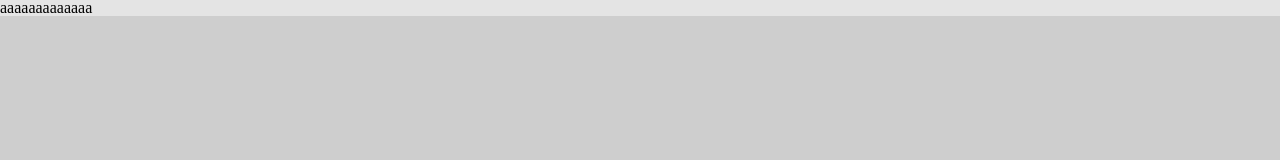
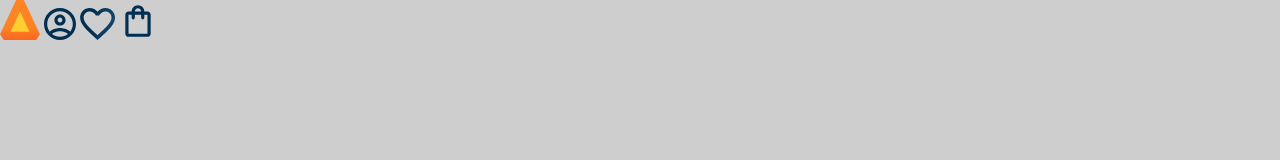
Before and after one commit to MONSTERDRINKER/SITEESCOLASTEFANY, a plain HTML site: page n hb9ujnj m/jjnnk.html in a window 1280 px wide. Drawn offline with Linux system fonts and the light colour scheme.

Commit message:
Add files via upload

```diff
--- a/n hb9ujnj m/jjnnk.html
+++ b/n hb9ujnj m/jjnnk.html
@@ -12,8 +12,14 @@
     </head>
     <body>
 
-        <h1>aaaaaaaaaaaaa</h1>
+        <header class="header">
+            <span class="fodase">
+                <a href="#"><img src="img/Logo.svg"></a>
+                <a href="#"><img src="img/Vector(1).svg"></a>
+                <a href="#"><img src="img/Vector.svg"></a>
+                <a href="#"><img src="img/sacola.svg"></a>
 
+        </header>
 
     </body>
 </html>
```
Also changed, not shown: n hb9ujnj m/img/Logo.svg (added), n hb9ujnj m/img/Sacola.svg (added), n hb9ujnj m/img/Vector(1).svg (added), n hb9ujnj m/img/Vector.svg (added).
